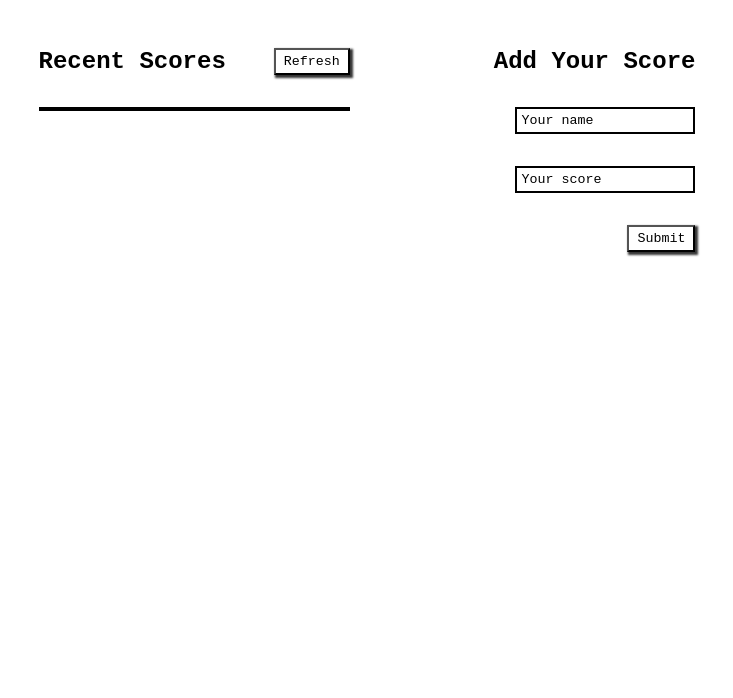
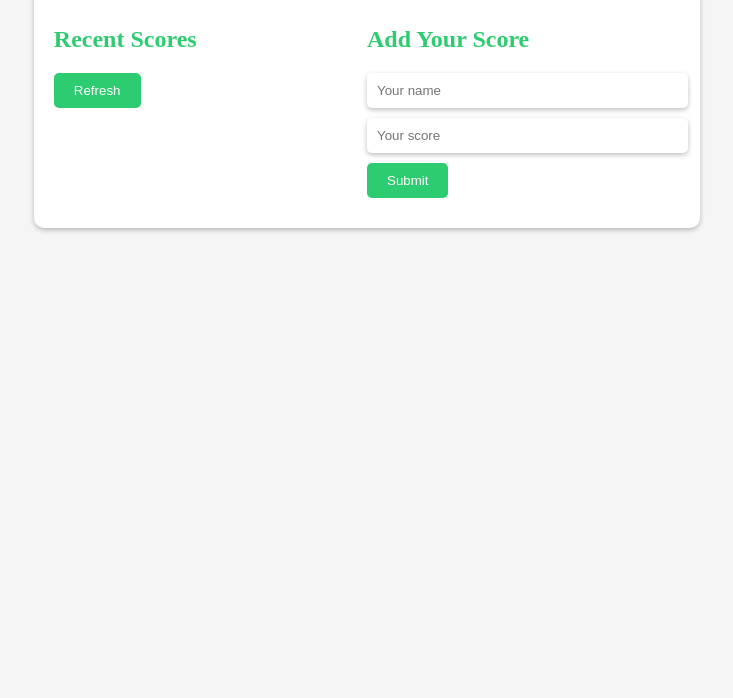
Before and after one commit to everinurmind/leaderboard-n, a website built with webpack: page src/index.html in a window 1280 px wide. Shown: the part 102-800 px from the top of the page, without its empty margins (273-1006 px from the left). Built offline with nearby package versions, Linux system fonts and the light colour scheme; no server answers.

Commit message:
Add styling to improve UI of the page

```diff
--- a/src/style.css
+++ b/src/style.css
@@ -1,76 +1,81 @@
-* {
-  font-family: 'Courier New', Courier, monospace;
-  margin: 0;
-  padding: 0;
-  box-sizing: border-box;
+body {
+  background-color: #F5F5F5;
+}
+
+h1 {
+  color: #2E86C1;
+}
+
+h2 {
+  color: #2ECC71;
 }
 
 main {
   display: flex;
   flex-direction: column;
   align-items: center;
-  width: 100%;
-  padding: 32px 160px;
-}
-
-h1 {
-  font-size: 48px;
 }
 
 .container {
-  width: 100%;
   display: flex;
-  justify-content: center;
-  gap: 80px;
+  flex-wrap: wrap;
+  background-color: #FFFFFF;
+  padding: 20px;
+  border-radius: 10px;
+  box-shadow: 0 2px 5px rgba(0, 0, 0, 0.25);
 }
 
-#board,
-#form {
-  margin-top: 32px;
-  padding: 32px;
-  display: flex;
-  flex-direction: column;
-  gap: 32px;
-}
-
-.btn {
-  padding: 4px 8px;
-  background-color: transparent;
-  box-shadow: 2px 2px 2px 1px #353535;
-  cursor: pointer;
-}
-
-#recent {
-  display: flex;
-  align-items: center;
-  gap: 48px;
+#board, #form {
+  display: inline-block;
+  width: 48%;
+  vertical-align: top;
+  margin-right: 2%;
+  flex: 1 1 48%;
+  margin-right: 2%;
 }
 
 .scores {
   list-style: none;
-  border: 2px solid #000;
+  padding: 0;
+  margin: 0;
 }
 
-.scores > li {
-  padding: 4px 8px;
+.scores li {
+  background-color: #EAECEE;
+  padding: 10px;
+  margin-bottom: 10px;
+  border-radius: 5px;
 }
 
-.scores > li:nth-child(even) {
-  background-color: #c6c6c6;
+.refresh, .submit {
+  background-color: #2ECC71;
+  color: #FFFFFF;
+  border: none;
+  padding: 10px 20px;
+  margin-bottom: 10px;
+  border-radius: 5px;
+  cursor: pointer;
+  transition: background-color 0.2s ease;
 }
 
-form {
-  display: flex;
-  flex-direction: column;
-  align-items: flex-end;
-  gap: 32px;
+.refresh:hover, .submit:hover {
+  background-color: #27AE60;
 }
 
-input {
-  padding: 4px;
-  border: 2px solid #000;
+.refresh:active, .submit:active {
+  background-color: #229954;
 }
 
-::placeholder {
-  color: #000;
+input[type="text"] {
+  width: 100%;
+  padding: 10px;
+  margin-bottom: 10px;
+  border: none;
+  border-radius: 5px;
+  box-shadow: 0 2px 5px rgba(0, 0, 0, 0.25);
 }
+
+input[type="text"]:focus {
+  outline: none;
+  box-shadow: 0 2px 5px rgba(0, 0, 0, 0.25), 0 0 0 2px #2ECC71;
+}
```
